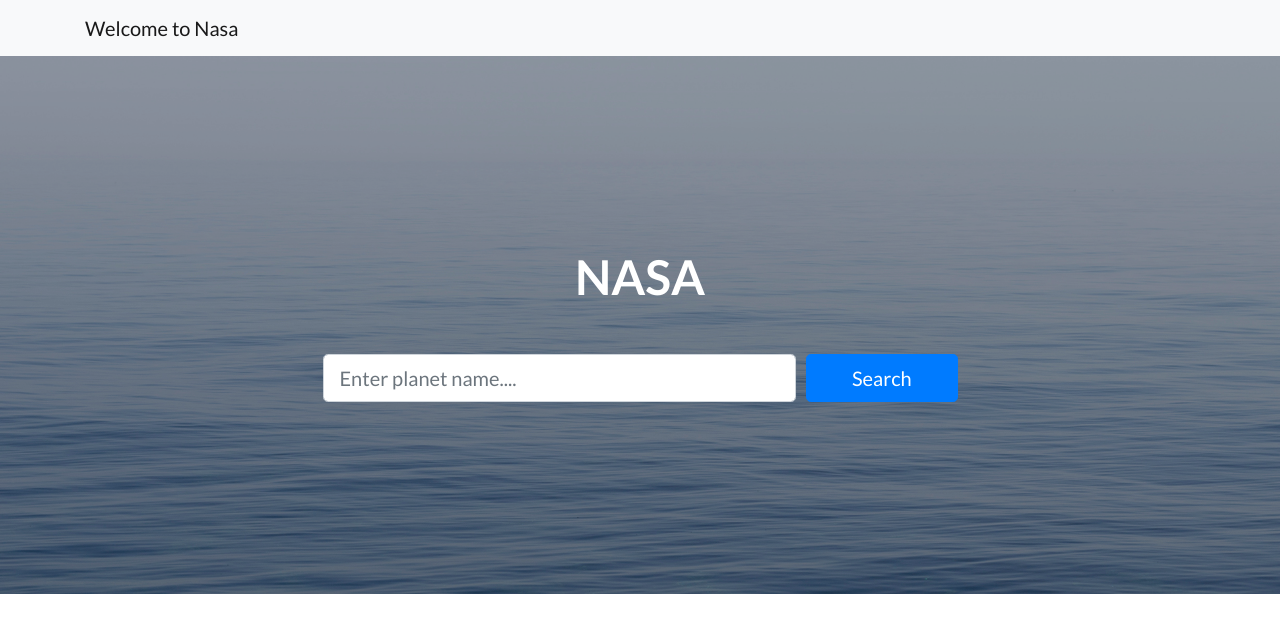
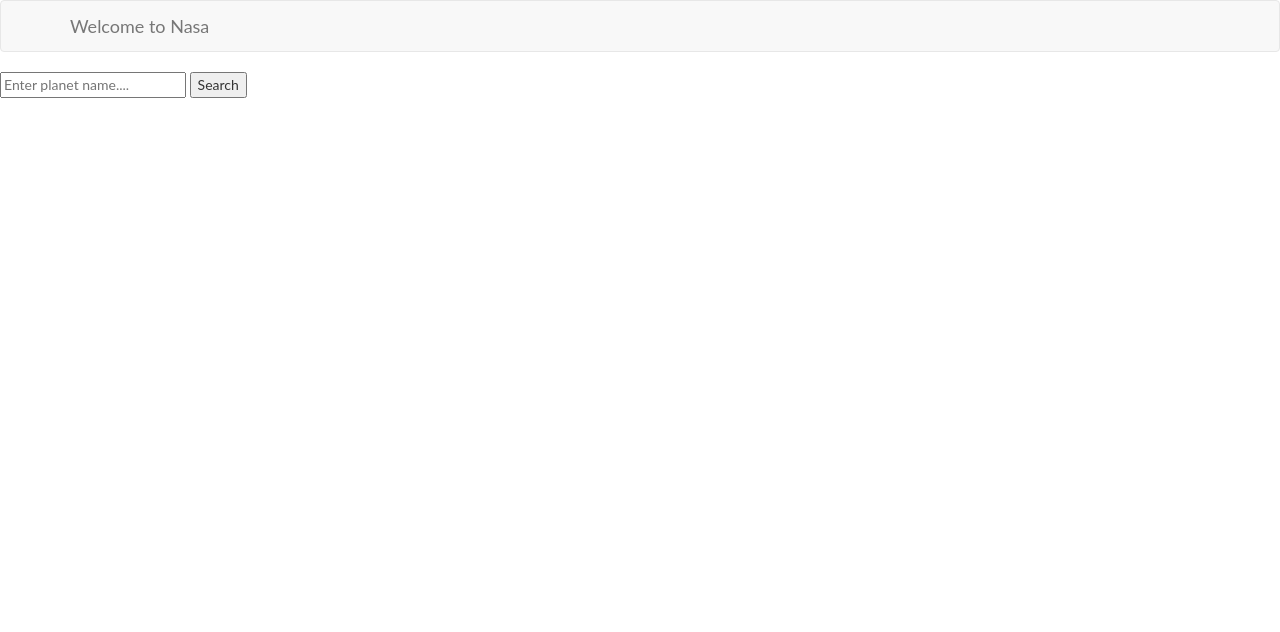
Before and after one commit to dhimanshital/NASA-API, a website: page startbootstrap-landing-page-gh-pages/startbootstrap-landing-page-gh-pages/index.html in a window 1280 px wide. Drawn offline with nearby package versions, Linux system fonts and the light colour scheme; files that its build step writes are made by us from their sources; no server answers.

Commit message:
Update index.html

```diff
--- a/startbootstrap-landing-page-gh-pages/startbootstrap-landing-page-gh-pages/index.html
+++ b/startbootstrap-landing-page-gh-pages/startbootstrap-landing-page-gh-pages/index.html
@@ -1,58 +1,40 @@
-<!DOCTYPE html>
-<html lang="en">
+<!doctype <!DOCTYPE html>
+<html>
+<head>
+    <meta charset="utf-8" />
+    <meta http-equiv="X-UA-Compatible" content="IE=edge">
+    <title>Welcome to Nasa Search Engine...</title>
+    <meta name="viewport" content="width=device-width, initial-scale=1">
+    <link rel="stylesheet" href="https://maxcdn.bootstrapcdn.com/bootstrap/3.3.7/css/bootstrap.min.css" integrity="sha384-BVYiiSIFeK1dGmJRAkycuHAHRg32OmUcww7on3RYdg4Va+PmSTsz/K68vbdEjh4u" crossorigin="anonymous">
+    <link rel="stylesheet" type="text/css" media="screen" href="styles.css" />
+    <script src="https://ajax.googleapis.com/ajax/libs/jquery/1.12.4/jquery.min.js"></script>
 
-  <head>
-<body>
-    <meta charset="utf-8">
-    <meta name="viewport" content="width=device-width, initial-scale=1, shrink-to-fit=no">
-    <meta name="description" content="">
-    <meta name="author" content="">
 
-    <title>welcome to NASA's Search Engine</title>
 
-    <!-- Bootstrap core CSS -->
-    <link href="vendor/bootstrap/css/bootstrap.min.css" rel="stylesheet">
+</head>
+<body background="">
+    <nav class="navbar navbar-default">
+        <div class="container">
+            <!-- Brand and toggle get grouped for better mobile display -->
+            <div class="navbar-header">
+                <a class="navbar-brand" href="/"> Welcome to Nasa </a>
+            </div>
+        </div><!-- /.container -->
+    </nav>
+    <!-- <form class="container4" onsubmit="getdata();" action="javascript:void(0);"> -->
+        <input type="text" placeholder="Enter planet name...." id="search">
+        <button type="submit" onclick='getdata()';>Search</button>
+        <!-- <input type="submit" name="" id="" style="display: none;"> -->
+    <!-- </form> -->
+    <div id="message">
 
-    <!-- Custom fonts for this template -->
-    <link href="vendor/font-awesome/css/font-awesome.min.css" rel="stylesheet" type="text/css">
-    <link href="vendor/simple-line-icons/css/simple-line-icons.css" rel="stylesheet" type="text/css">
-    <link href="https://fonts.googleapis.com/css?family=Lato:300,400,700,300italic,400italic,700italic" rel="stylesheet" type="text/css">
+        </div>
 
-    <!-- Custom styles for this template -->
-    <link href="css/landing-page.min.css" rel="stylesheet">
-      <!-- Navigation -->
-    <nav class="navbar navbar-light bg-light static-top">
-      <div class="container">
-
-          <a class="navbar-brand" href="#"> Welcome to Nasa</a>
-      </div>
-    </nav>
-     <!-- Masthead -->
-    <header class="masthead text-white text-center">
-      <div class="overlay"></div>
-      <div class="container">
-        <div class="row">
-          <div class="col-xl-9 mx-auto">
-            <h1 class="mb-5">NASA</h1>
-          </div>
-          <div class="col-md-10 col-lg-8 col-xl-7 mx-auto">
-            <form>
-              <div class="form-row">
-                <div class="col-12 col-md-9 mb-2 mb-md-0">
-                  <input type="" class="form-control form-control-lg" placeholder="Enter planet name....">
-                </div>
-                <div class="col-12 col-md-3">
-                  <button type="submit" class="btn btn-block btn-lg btn-primary" >Search</button>
+        <div class="result" id="result">
         </div>
     </div>
-            </form>
-          </div>
-        </div>
-      </div>
+    <script src="https://maxcdn.bootstrapcdn.com/bootstrap/3.3.7/js/bootstrap.min.js" integrity="sha384-Tc5IQib027qvyjSMfHjOMaLkfuWVxZxUPnCJA7l2mCWNIpG9mGCD8wGNIcPD7Txa" crossorigin="anonymous"></script>
 
-
-    </header>
-    <script src="script.js"></script>
+    <script src="scripts.js"></script>
 </body>
-
 </html>
```
Lines whose indentation alone changed are shown as unchanged.
